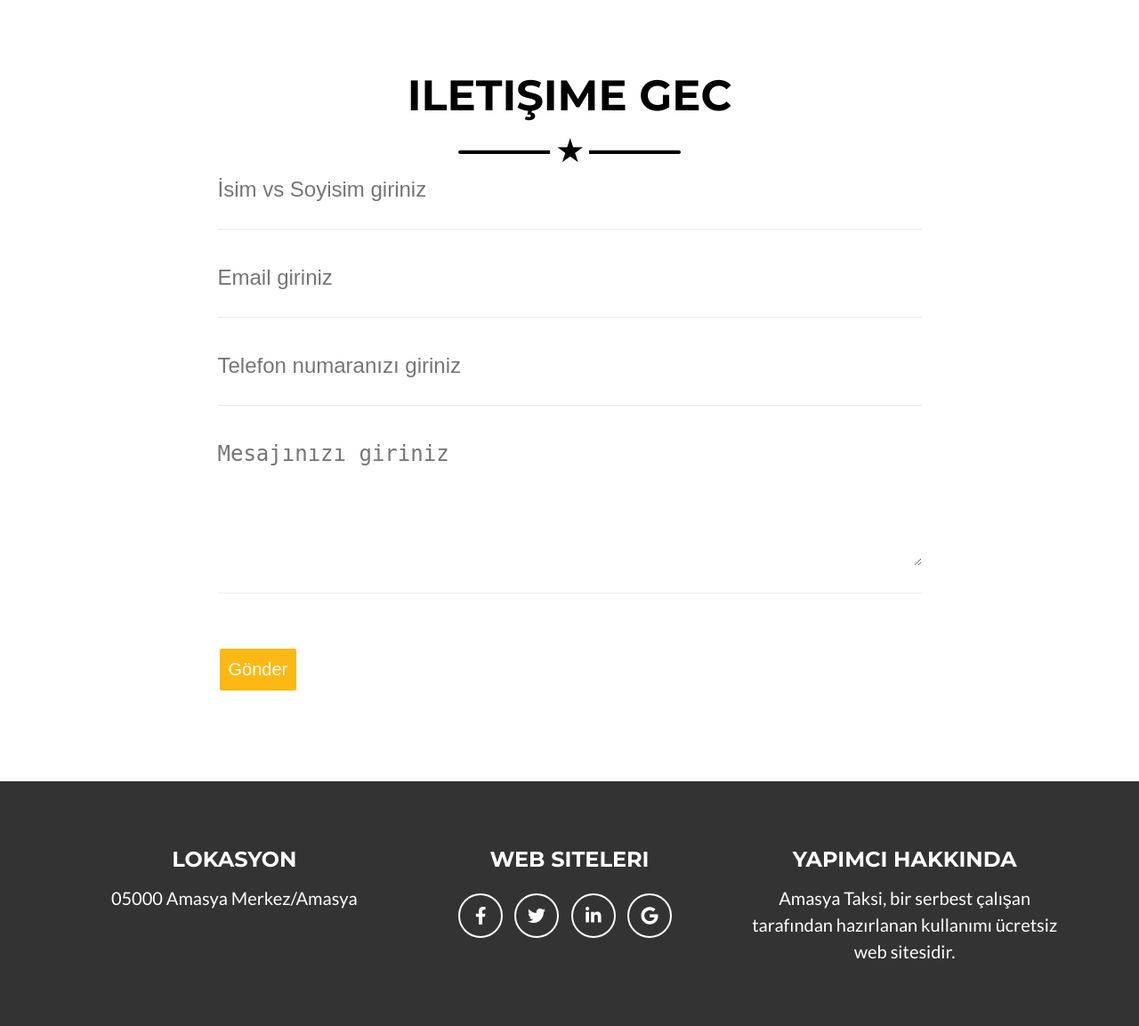
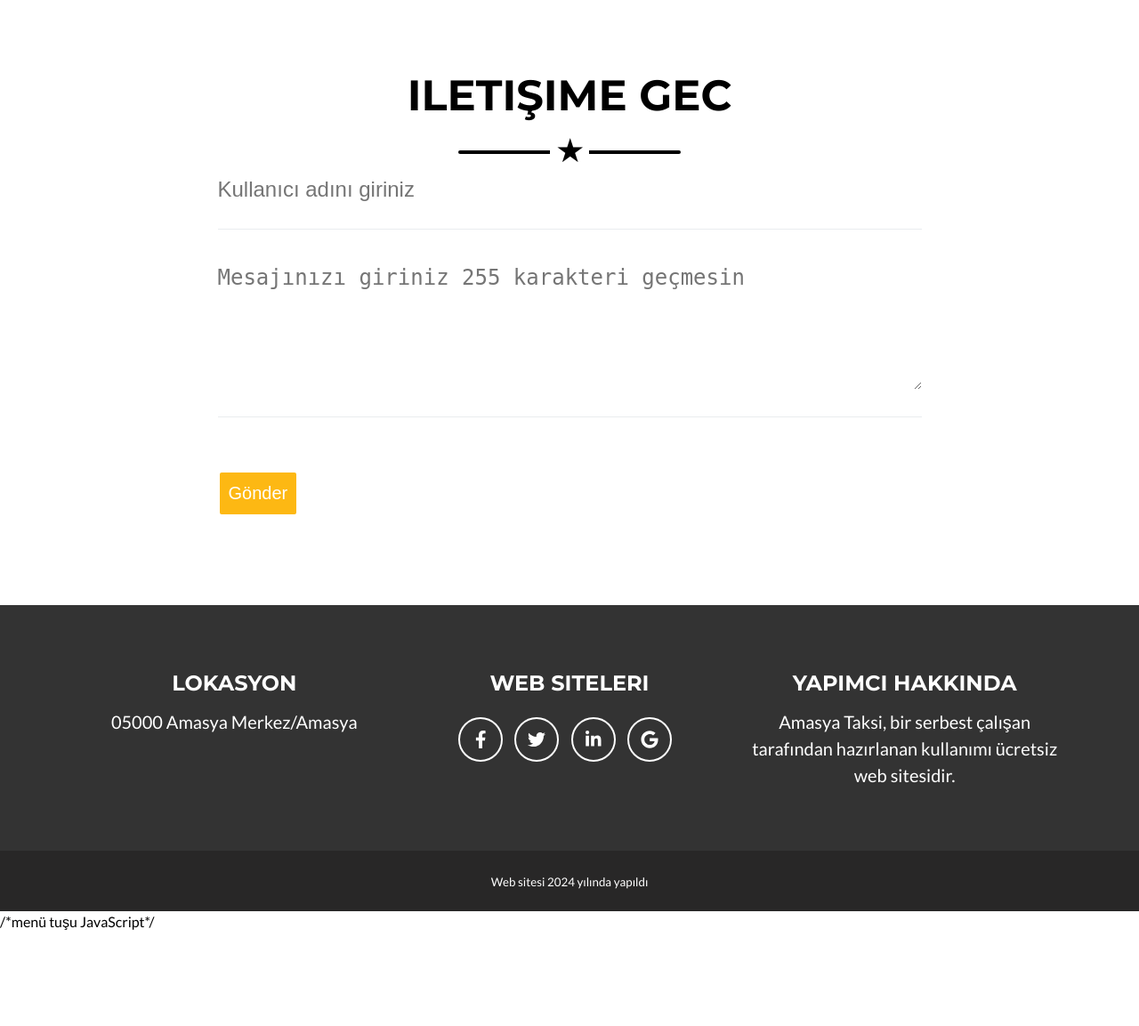
Before and after one commit to CaglayanGorkem/my-taxi-projcet, a PHP site: page /index.html in a window 1280 px wide. Shown: the part 2303-3456 px from the top of the page at 89% size. After the commit the page ends 3348 px from the top, so only its background shows below. Run offline with PHP 8.4, Linux system fonts and the light colour scheme.

Commit message:
sitenin iletisim formu php ile baglandi, son dokunuslar yapildi ve veritabanina bir tablo daha eklendi

```diff
--- a/index.html
+++ b/index.html
@@ -195,25 +195,17 @@
                 iletişime gec
             </h2>
             <hr class="section-icon">
-            <form action="" id="contact-form">
+            <form action="islem.php" method="post" id="contact-form">
 
                 <div class="form-group">
-                    <input type="text" id="name" placeholder="İsim vs Soyisim giriniz">
+                    <input name="username" type="text" id="username" placeholder="Kullanıcı adını giriniz">
                 </div>
 
                 <div class="form-group">
-                    <input type="text" id="gmail" placeholder="Email giriniz">
+                   <textarea name="message" id="message" rows="5" placeholder="Mesajınızı giriniz 255 karakteri geçmesin"></textarea>
                 </div>
 
-                <div class="form-group">
-                    <input type="text" id="number" placeholder="Telefon numaranızı giriniz">
-                </div>
-
-                <div class="form-group">
-                   <textarea name="" id="message" rows="5" placeholder="Mesajınızı giriniz"></textarea>
-                </div>
-
-                <button class="btn">
+                <button name="gonder" class="btn">
                     Gönder
                 </button>
 
--- a/sqlkodkari.txt
+++ b/sqlkodkari.txt
@@ -6,3 +6,8 @@ CREATE TABLE `kayit`.`users` (
   `email` VARCHAR(45) NOT NULL,
   `user_password` VARCHAR(45) NOT NULL,
   PRIMARY KEY (`user_id`));
+
+
+  CREATE TABLE `kayit`.`mesaj` (
+  `user_name` VARCHAR(25) NOT NULL,
+  `contact` VARCHAR(255) NOT NULL);
```
Also changed, not shown: islem.php (+34 -2 lines).
